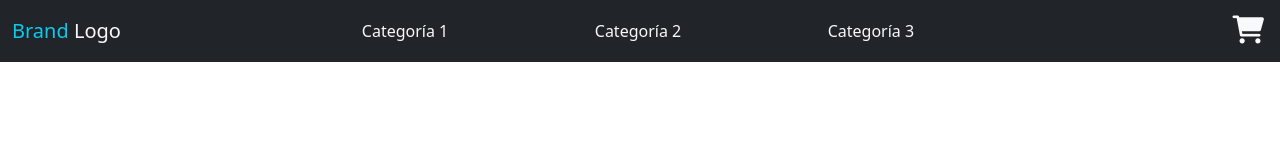
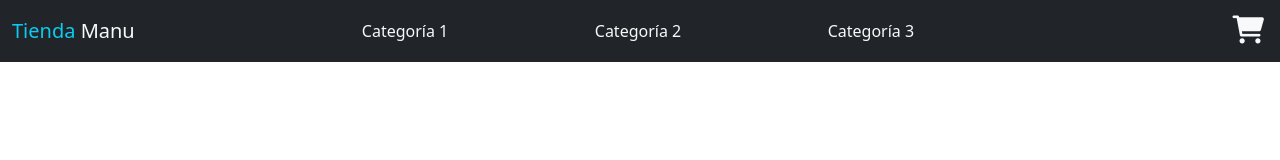
Before and after one commit to manuelffernandez/PreEntrega1-Fernandez, a React (Vite) app: page / in a window 1280 px wide. Shown: the top 160 px of the page. Built offline with nearby package versions, Linux system fonts and the light colour scheme.

Commit message:
changes brand name

```diff
--- a/src/components/NavBar/NavBar.jsx
+++ b/src/components/NavBar/NavBar.jsx
@@ -10,7 +10,7 @@ const NavBar = () => {
             <div className='container-fluid order-1'>
                <div className='order-1 col-3 col-sm-2 m-0 '>
                   <a className='navbar-brand text-light' href='#'>
-                     <span className='text-info'>Brand</span> Logo
+                     <span className='text-info'>Tienda</span> Manu
                   </a>
                </div>
                <div className='order-2 col-2 offset-5 order-sm-3 offset-sm-0 me-sm-1 d-flex justify-content-end'>
```
